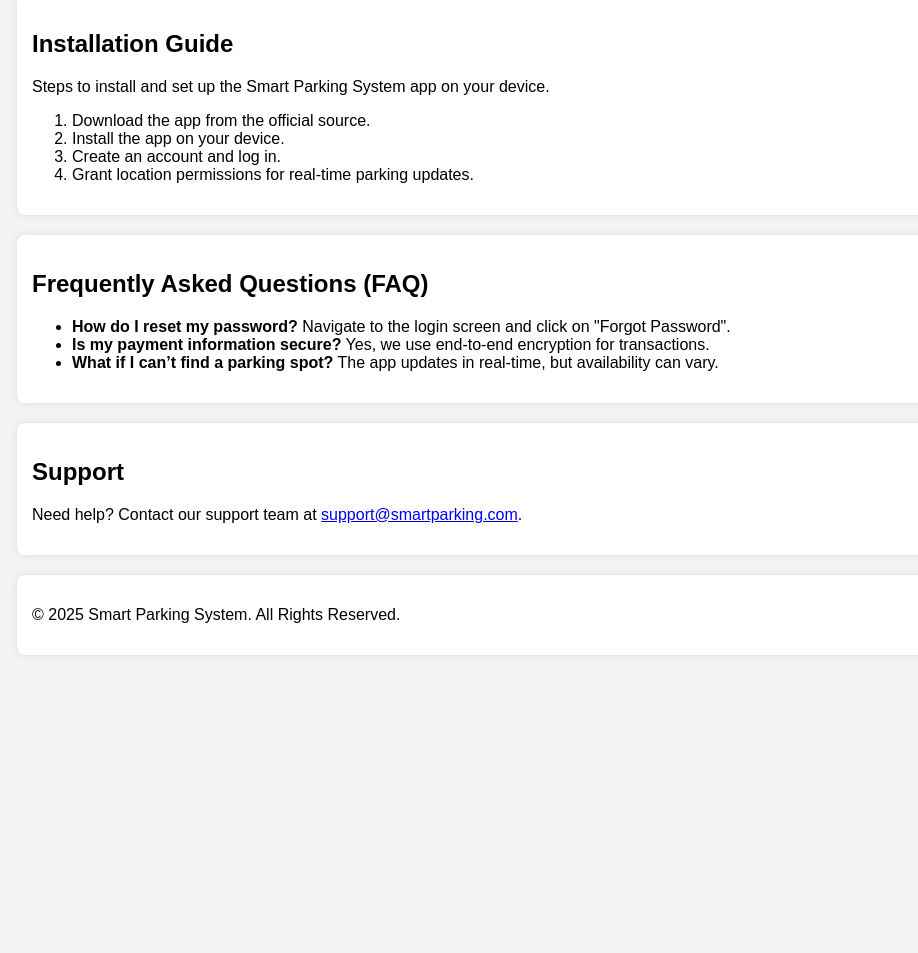
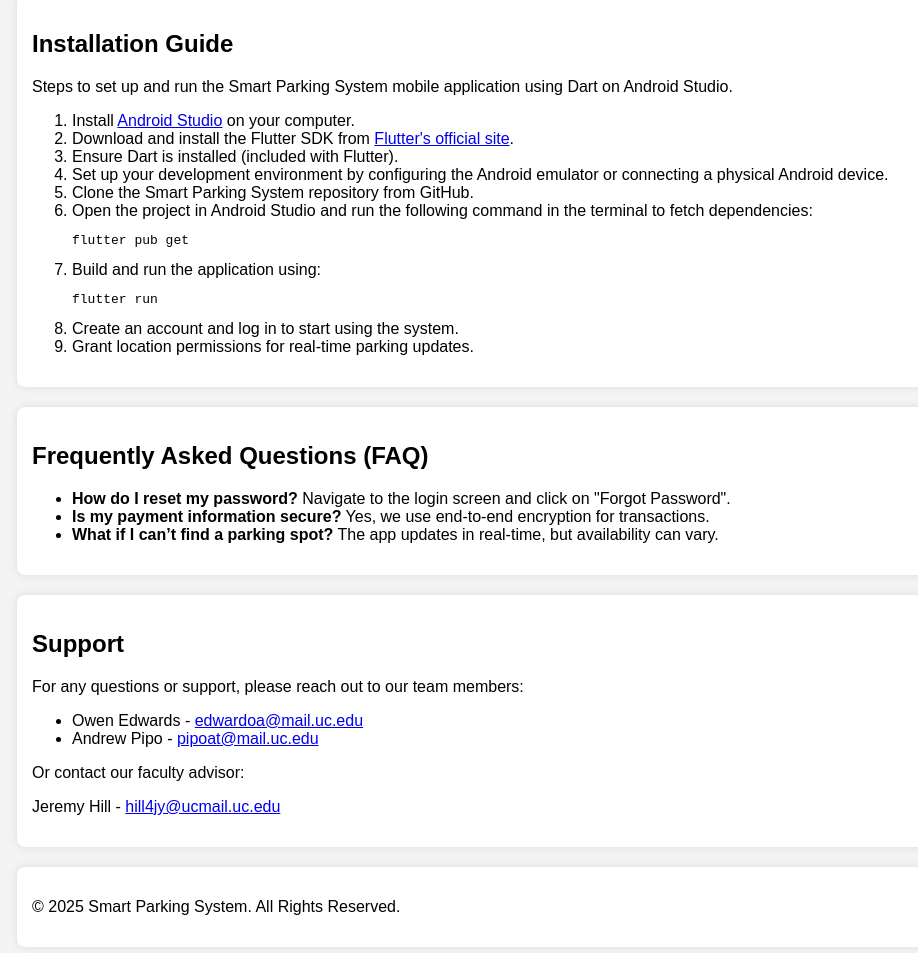
Before and after one commit to PipoAT/pipoat.github.io, a plain HTML site: page cs5002.html in a window 1280 px wide. Shown: the part 1204-2157 px from the top of the page, without its empty margins (23-941 px from the left). Before the commit the page ends 1919 px from the top, so only its background shows below. Drawn offline with Linux system fonts and the light colour scheme.

Commit message:
Update installation guide and support section in cs5002.html for Smart Parking System

```diff
--- a/cs5002.html
+++ b/cs5002.html
@@ -75,11 +75,18 @@
 
     <section id="installation">
         <h2>Installation Guide</h2>
-        <p>Steps to install and set up the Smart Parking System app on your device.</p>
+        <p>Steps to set up and run the Smart Parking System mobile application using Dart on Android Studio.</p>
         <ol>
-            <li>Download the app from the official source.</li>
-            <li>Install the app on your device.</li>
-            <li>Create an account and log in.</li>
+            <li>Install <a href="https://developer.android.com/studio">Android Studio</a> on your computer.</li>
+            <li>Download and install the Flutter SDK from <a href="https://flutter.dev/docs/get-started/install">Flutter's official site</a>.</li>
+            <li>Ensure Dart is installed (included with Flutter).</li>
+            <li>Set up your development environment by configuring the Android emulator or connecting a physical Android device.</li>
+            <li>Clone the Smart Parking System repository from GitHub.</li>
+            <li>Open the project in Android Studio and run the following command in the terminal to fetch dependencies:</li>
+            <pre>flutter pub get</pre>
+            <li>Build and run the application using:</li>
+            <pre>flutter run</pre>
+            <li>Create an account and log in to start using the system.</li>
             <li>Grant location permissions for real-time parking updates.</li>
         </ol>
     </section>
@@ -95,7 +102,13 @@
 
     <section id="support">
         <h2>Support</h2>
-        <p>Need help? Contact our support team at <a href="mailto:support@smartparking.com">support@smartparking.com</a>.</p>
+        <p>For any questions or support, please reach out to our team members:</p>
+        <ul>
+            <li>Owen Edwards - <a href="mailto:edwardoa@mail.uc.edu">edwardoa@mail.uc.edu</a></li>
+            <li>Andrew Pipo - <a href="mailto:pipoat@mail.uc.edu">pipoat@mail.uc.edu</a></li>
+        </ul>
+        <p>Or contact our faculty advisor:</p>
+        <p>Jeremy Hill - <a href="mailto:hill4jy@ucmail.uc.edu">hill4jy@ucmail.uc.edu</a></p>
     </section>
 
     <footer>
```
